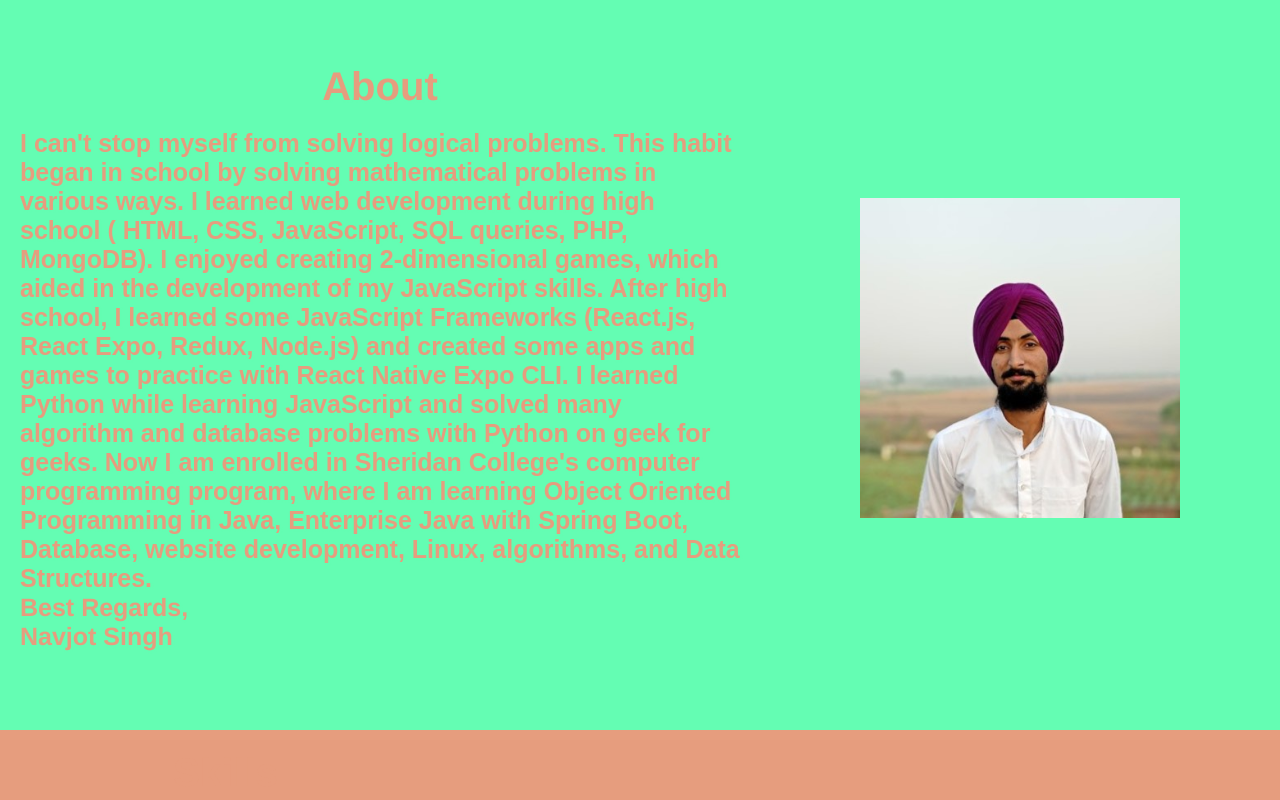
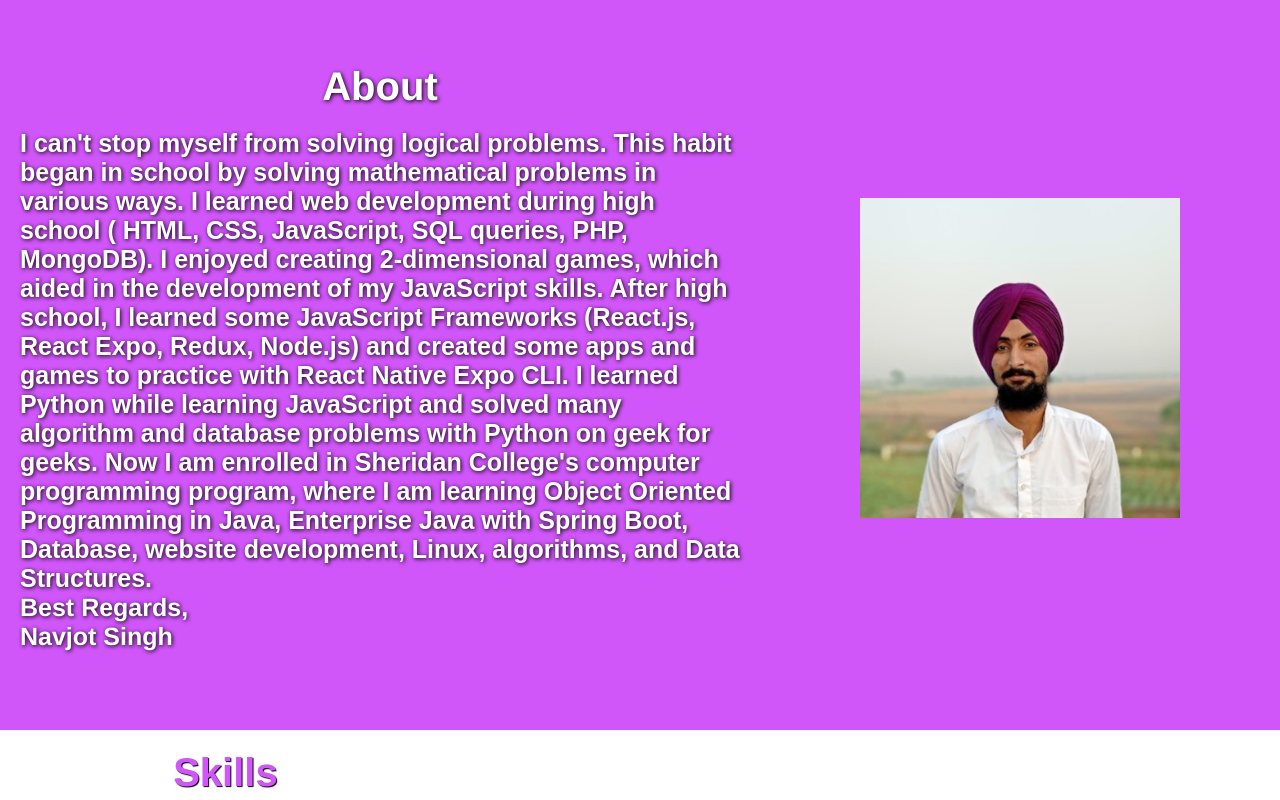
Before and after one commit to sin11758/Navjot.github.io, a plain HTML site: page index.html in a window 1280 px wide. Shown: the part 760-1560 px from the top of the page. Drawn offline with Linux system fonts and the light colour scheme.

Commit message:
commit 3 :x
lwmmwlskmwqlkmsk2m3wqmswkwmnskmwknkw

```diff
--- a/index.html
+++ b/index.html
@@ -60,7 +60,7 @@
     </div>
 
     <!-- about -->
-    <div class="home-welcome" style="background-color:#64fdb3;background-image:url();" id="home-about">
+    <div class="home-welcome" style="background-color:#d056f9;background-image:url();" id="home-about">
         <div class="home-about-text">
             <h1 class="home-about-heading">About</h1>
             <p class="home-about-description">I can't stop myself from solving logical problems. This habit began in
@@ -83,7 +83,7 @@
 
     <!-- skills -->
     <div class="home-services" id="home-services">
-        <h1 style="color: var(--b);" class="home-services-heading">Skills</h1>
+        <h1  class="home-services-heading">Skills</h1>
         <div class="home-services-box1 home-services-box">
             <img src="src/img/html.png" alt="Website development">
             <h1>Website development</h1>
--- a/src/css/base.css
+++ b/src/css/base.css
@@ -17,11 +17,11 @@
 
 /* variables */
 :root{
-    --a:#64fdb3;
-    --b90:#e79d7ee6;
-    --a60:#63fdb399;
-    --b:#e69d7e;
-    --b60:#e79e7e99;
+    --a:#d056f9;
+    --b90:#ffffffe6;
+    --a60:#d158f999;
+    --b:#ffffff;
+    --b60:#ffffff99;
     --c:#009AFE;
     --p:#6c6992e7
 }
@@ -67,7 +67,6 @@ body{
     background-color: rgba(255, 255, 255, 0.5);
     backdrop-filter: blur(5px);
     z-index: 4;
-
 }
 
 
--- a/src/css/home.css
+++ b/src/css/home.css
@@ -45,6 +45,7 @@
     color: var(--b90);
     text-align: center;
     backdrop-filter: blur(3px);
+    text-shadow: black 1px 1px 3px;
 }
 
 .home-welcome-svg{
@@ -60,8 +61,10 @@
     overflow: hidden;
     animation: typewriter 1s steps(40) 1s 1 normal both,
     blinkTextCursor 100ms infinite;
+    text-shadow: black 1px 1px 3px;
 
 }
+
 
 
 @keyframes typewriter {
@@ -130,8 +133,8 @@
     text-align: center;
     font-size: 40px;
     color: var(--b);
+    text-shadow:black 1px 1px 4px ;
     margin: 20px;
-    text-shadow: 1px 1px 2px var(--a);
 
 }
 .home-about-img{
@@ -146,7 +149,7 @@
     flex-direction: column;
     font-size: 25px;
     color:var(--b);
-    text-shadow:var(--a) 1px 1px 2px ;
+    text-shadow:black 1px 1px 4px ;
     margin: 20px;
     text-align: start;
 
@@ -182,6 +185,7 @@
     font-size: 40px;
     color: var(--a);
     height: 40px;
+    text-shadow:black 1px 1px 1px ;
 }
 
 .home-services-box{
```
